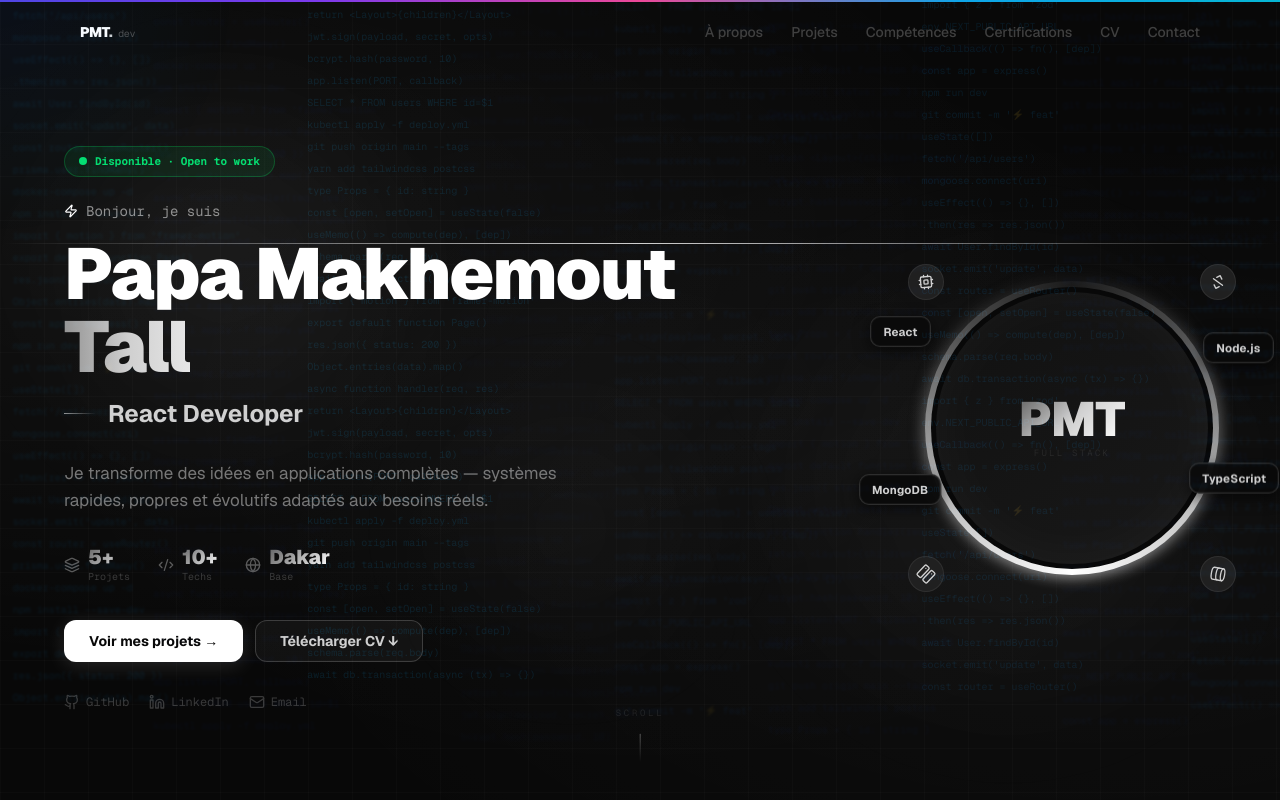
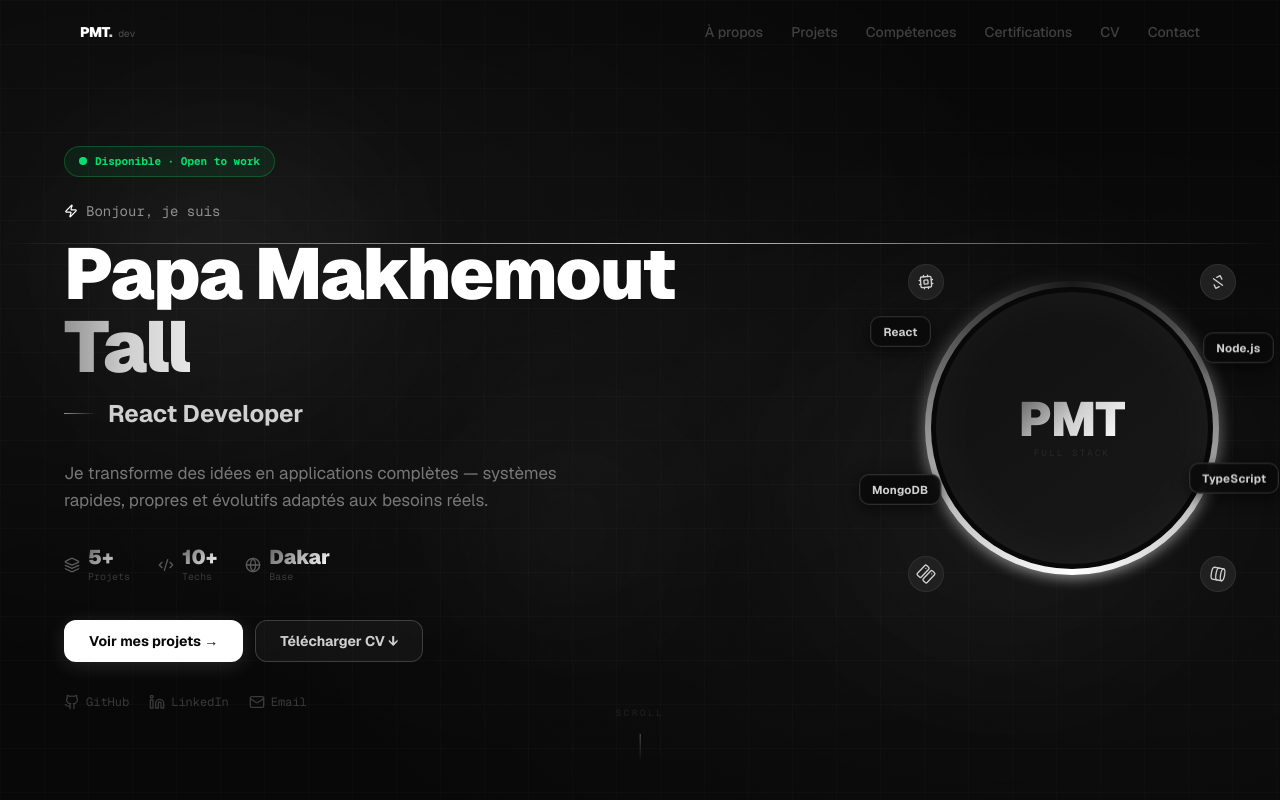
Before and after one commit to Mtg221/portfolio, a Next.js app: page / in a window 1280 px wide. Shown: the top 800 px of the page. Built offline with nearby package versions, Linux system fonts and the light colour scheme.

Commit message:
redesign: simplify portfolio — minimal dark theme

```diff
--- a/src/app/page.tsx
+++ b/src/app/page.tsx
@@ -1,9 +1,5 @@
 "use client";
 import { useState, useEffect } from "react";
-import { ParticleBackground } from "@/components/ui/ParticleBackground";
-import { ScrollingCodeBackground } from "@/components/ui/ScrollingCodeBackground";
-import { CursorGlow } from "@/components/ui/CursorGlow";
-import { ScrollProgress } from "@/components/ui/ScrollProgress";
 import { Navbar } from "@/components/sections/Navbar";
 import { Hero } from "@/components/sections/Hero";
 import { About } from "@/components/sections/About";
@@ -13,11 +9,9 @@ import { Certifications } from "@/components/sections/Certifications";
 import { CV } from "@/components/sections/CV";
 import { Contact } from "@/components/sections/Contact";
 import { Footer } from "@/components/sections/Footer";
-import { navItems } from "@/lib/data";
 
 export default function Portfolio() {
   const [activeSection, setActiveSection] = useState("hero");
-  const [isLoading, setIsLoading] = useState(true);
 
   useEffect(() => {
     const handleScroll = () => {
@@ -26,10 +20,7 @@ export default function Portfolio() {
         const el = document.getElementById(id);
         if (el) {
           const rect = el.getBoundingClientRect();
-          if (rect.top <= 100 && rect.bottom >= 100) {
-            setActiveSection(id);
-            break;
-          }
+          if (rect.top <= 100 && rect.bottom >= 100) { setActiveSection(id); break; }
         }
       }
     };
@@ -37,36 +28,12 @@ export default function Portfolio() {
     return () => window.removeEventListener("scroll", handleScroll);
   }, []);
 
-  useEffect(() => {
-    setIsLoading(false);
-  }, []);
-
-  const scrollTo = (id: string) => {
-    document.getElementById(id)?.scrollIntoView({ behavior: "smooth" });
-  };
-
-  if (isLoading) {
-    return (
-      <div className="min-h-screen flex items-center justify-center" style={{ background: 'var(--bg-base)' }}>
-        <div className="flex items-center gap-3">
-          <div className="w-2 h-2 rounded-full animate-pulse" style={{ background: 'var(--e-500)' }} />
-          <div className="w-2 h-2 rounded-full animate-pulse" style={{ background: 'var(--e-300)', animationDelay: '0.2s' }} />
-          <div className="w-2 h-2 rounded-full animate-pulse" style={{ background: 'var(--e-100)', animationDelay: '0.4s' }} />
-        </div>
-      </div>
-    );
-  }
+  const scrollTo = (id: string) => document.getElementById(id)?.scrollIntoView({ behavior: "smooth" });
 
   return (
-    <div className="relative min-h-screen text-slate-200" style={{ background: 'var(--bg-base)' }}>
-      <ScrollingCodeBackground />
-      <CursorGlow />
-      <ScrollProgress />
-      <ParticleBackground />
-
+    <div className="min-h-screen" style={{ background: "var(--bg)" }}>
       <Navbar activeSection={activeSection} scrollTo={scrollTo} />
-
-      <main className="relative" style={{ zIndex: 10 }}>
+      <main>
         <Hero scrollTo={scrollTo} />
         <About />
         <Projects />
@@ -75,10 +42,7 @@ export default function Portfolio() {
         <CV />
         <Contact />
       </main>
-
-      <div className="relative" style={{ zIndex: 10 }}>
-        <Footer />
-      </div>
+      <Footer />
     </div>
   );
 }
```
